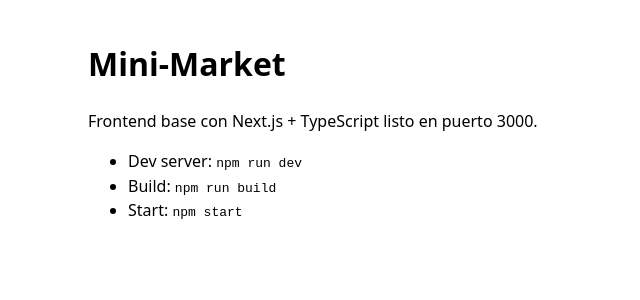
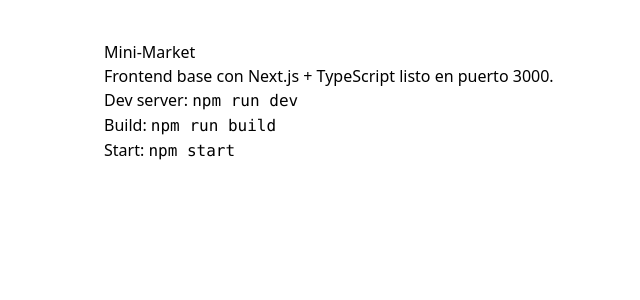
Before and after one commit to onmigregor/minimarket, a Next.js app in the folder web/: page / in a window 1280 px wide. Shown: the top 300 px of the page, without its empty margins (72-712 px from the left). Built offline with nearby package versions, Linux system fonts and the light colour scheme.

Commit message:
chore: add Tailwind CSS and PostCSS configuration
- Updated package.json to include Tailwind CSS and PostCSS dependencies.
- Created postcss.config.mjs for PostCSS configuration with Tailwind CSS plugin.
- Replaced global CSS styles with Tailwind CSS import in globals.css.

```diff
--- a/web/package.json
+++ b/web/package.json
@@ -9,11 +9,14 @@
     "lint": "next lint"
   },
   "dependencies": {
+    "@tailwindcss/postcss": "^4.1.12",
     "axios": "^1.6.7",
     "next": "14.2.5",
+    "postcss": "^8.5.6",
     "react": "18.2.0",
     "react-dom": "18.2.0",
-    "react-toastify": "^11.0.5"
+    "react-toastify": "^11.0.5",
+    "tailwindcss": "^4.1.12"
   },
   "devDependencies": {
     "@types/node": "20.11.30",
--- /dev/null
+++ b/web/postcss.config.mjs
@@ -0,0 +1,6 @@
+const config = {
+  plugins: {
+    "@tailwindcss/postcss": {},
+  },
+};
+export default config;
--- a/web/src/app/globals.css
+++ b/web/src/app/globals.css
@@ -1,6 +1 @@
-:root {
-  --font: system-ui, -apple-system, Segoe UI, Roboto, Ubuntu, Cantarell, Noto Sans, Helvetica, Arial, "Apple Color Emoji", "Segoe UI Emoji";
-}
-html, body { height: 100%; }
-body { font-family: var(--font); margin: 0; }
-main { line-height: 1.5; }
+@import "tailwindcss";
```
Also changed, not shown: 1 other file (tests, documents, lock files or other folders).
